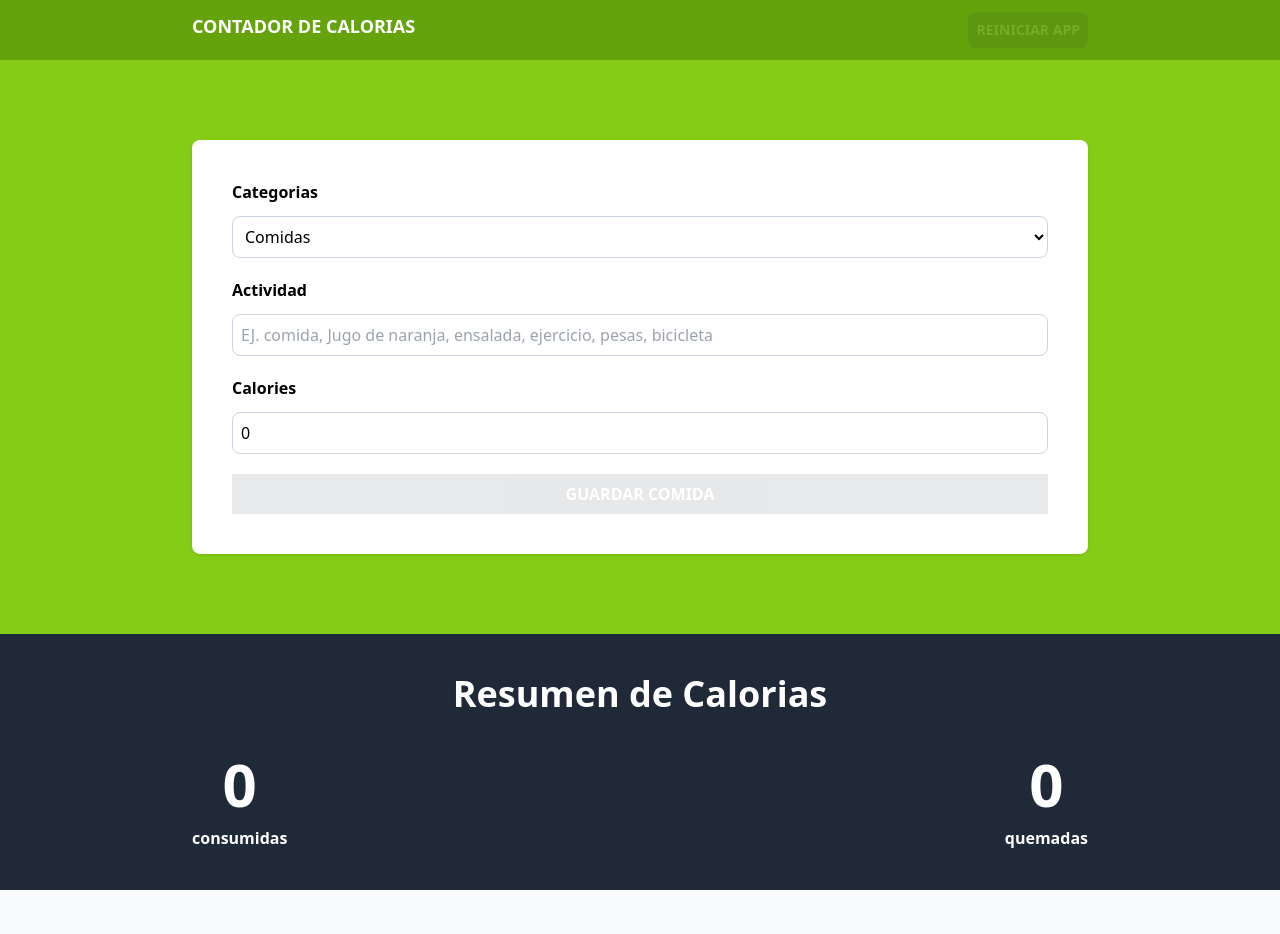
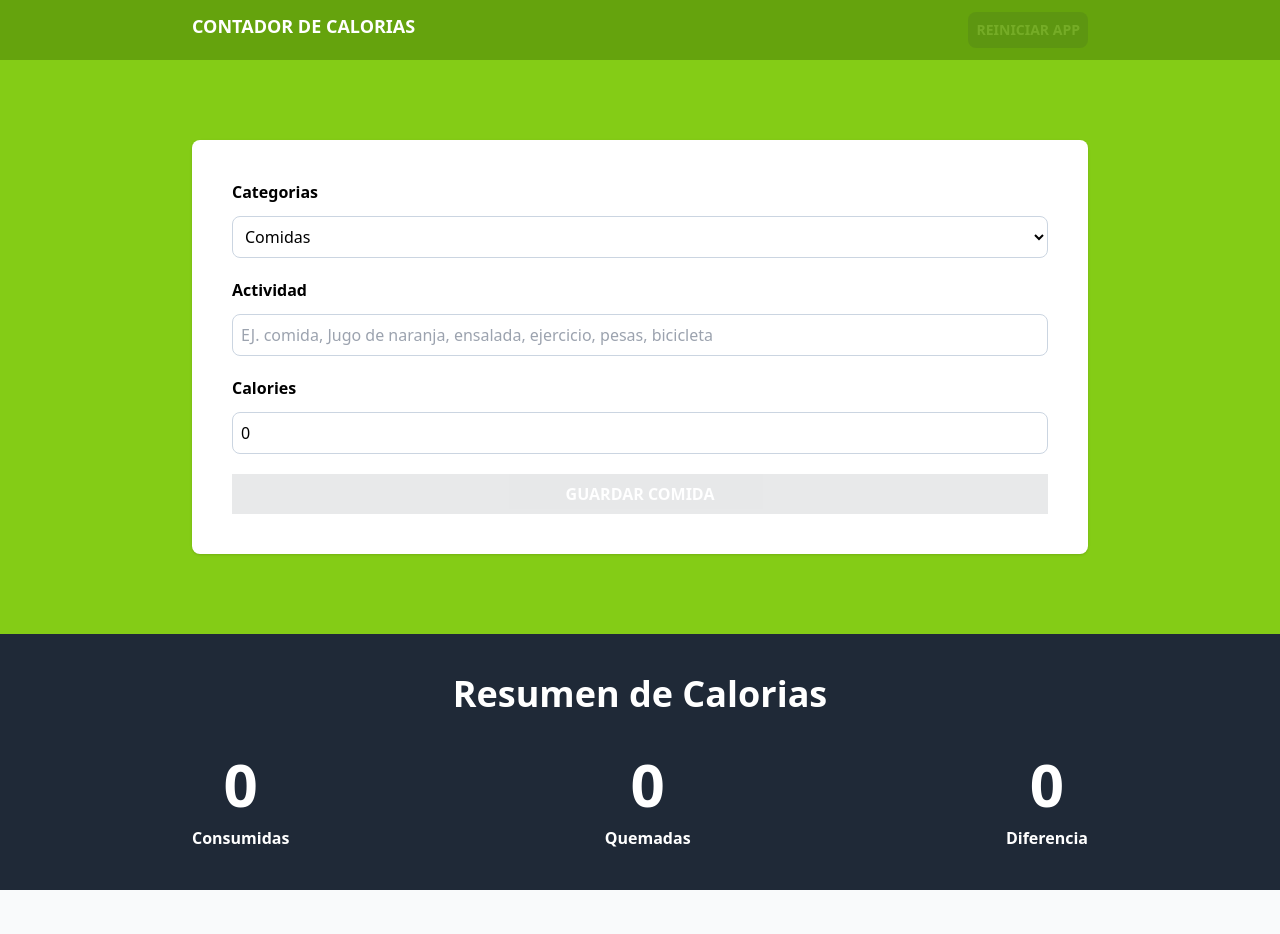
Before and after one commit to JuanPablo-A/Aprendiendo-React, a React (Vite) app in the folder calorie_tracker/: page / in a window 1280 px wide. Shown: the top 934 px of the page. Built offline with nearby package versions, Linux system fonts and the light colour scheme.

Commit message:
feat: :recycle: Refactor calorie tracker component add the calorie display component to show consumed, burned and their difference calories

```diff
--- a/calorie_tracker/src/App.tsx
+++ b/calorie_tracker/src/App.tsx
@@ -46,8 +46,6 @@ function App() {
         <div className="max-w-4xl mx-auto">
           <CalorieTracker
             activities = {state.activities}
-
-
           />
         </div>
 
--- /dev/null
+++ b/calorie_tracker/src/components/CalorieDisplay.tsx
@@ -0,0 +1,14 @@
+type CalorieDisplayProps = {
+    calories: number,
+    text: string
+}
+
+
+export default function CalorieDisplay( {calories, text} : CalorieDisplayProps) {
+  return (
+    <p className="text-white font-bold rounded-full grid grid-cols-1 gap-3 text-center">
+        <span className="font-black text-6xl text-orange"> {calories} </span>
+        {text}
+    </p>
+  )
+}
--- a/calorie_tracker/src/components/CalorieTracker.tsx
+++ b/calorie_tracker/src/components/CalorieTracker.tsx
@@ -1,5 +1,6 @@
 import { useMemo } from "react";
 import { Activity } from "../types";
+import CalorieDisplay from "./CalorieDisplay";
 
 type CalorieTrackerProps = {
     activities: Activity[]
@@ -10,22 +11,28 @@ export default function CalorieTracker( {activities} : CalorieTrackerProps)  {
     //Contadores
     const caloriesCosumed = useMemo(() => activities.reduce((total, activity) => activity.category === 1 ? total + activity.calories : total, 0), [activities])
 
-    const caloriesBorn = useMemo(() => activities.reduce((total, activity) => activity.category === 2 ? total + activity.calories : total, 0), [activities])
+    const caloriesBurned = useMemo(() => activities.reduce((total, activity) => activity.category === 2 ? total + activity.calories : total, 0), [activities])
+
+    const netCalories = useMemo(() => caloriesCosumed - caloriesBurned, [activities])
 
     return (
         <>
             <h2 className="text-4xl font-black text-white text-center">Resumen de Calorias</h2>
 
             <div className="flex flex-col items-center md:flex-row md:justify-between gap-5 mt-10">
-                <p className="text-white font-bold rounded-full grid grid-cols-1 gap-3 text-center">
-                    <span className="font-black text-6xl text-orange"> {caloriesCosumed} </span>
-                    consumidas
-                </p>
+                <CalorieDisplay
+                    calories={caloriesCosumed}
+                    text="Consumidas"
+                />
+                <CalorieDisplay
+                    calories={caloriesBurned}
+                    text="Quemadas"
+                />
 
-                <p className="text-white font-bold rounded-full grid grid-cols-1 gap-3 text-center">
-                    <span className="font-black text-6xl text-orange"> {caloriesBorn} </span>
-                    quemadas
-                </p>
+                <CalorieDisplay
+                    calories={netCalories}
+                    text="Diferencia"
+                />
             </div>
 
         </>
```
